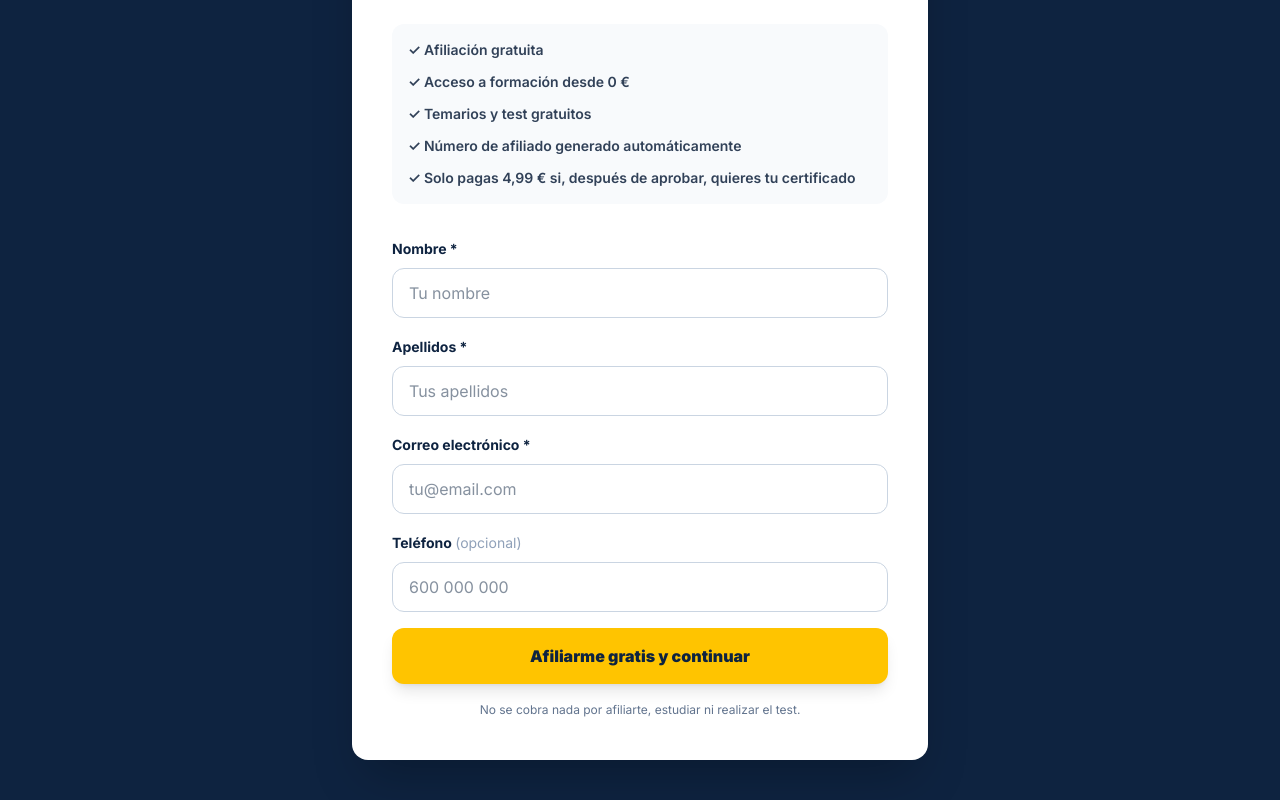
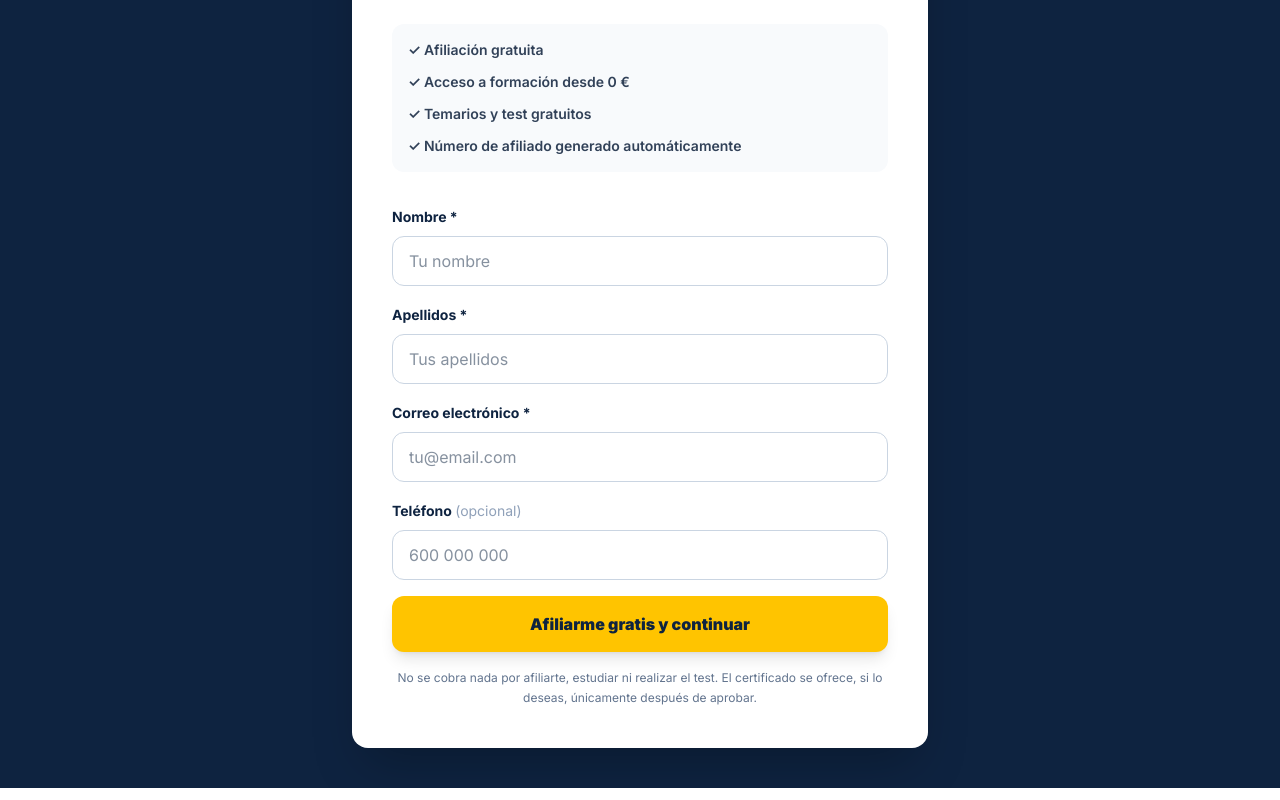
Before and after one commit to AROCA84/-sindicato-operarios, a Next.js app: page /afiliarse in a window 1280 px wide. Shown: the part 364-1164 px from the top of the page. Built offline with nearby package versions, Linux system fonts and the light colour scheme.

Commit message:
Ocultar precio del certificado en afiliacion

```diff
--- a/app/afiliarse/page.tsx
+++ b/app/afiliarse/page.tsx
@@ -77,7 +77,6 @@ function AfiliarseForm() {
             <p>✓ Acceso a formación desde 0 €</p>
             <p>✓ Temarios y test gratuitos</p>
             <p>✓ Número de afiliado generado automáticamente</p>
-            <p>✓ Solo pagas 4,99 € si, después de aprobar, quieres tu certificado</p>
           </div>
 
           {numeroAfiliado ? (
@@ -170,7 +169,7 @@ function AfiliarseForm() {
               </button>
 
               <p className="text-center text-xs leading-5 text-slate-500">
-                No se cobra nada por afiliarte, estudiar ni realizar el test.
+                No se cobra nada por afiliarte, estudiar ni realizar el test. El certificado se ofrece, si lo deseas, únicamente después de aprobar.
               </p>
             </form>
           )}
```
